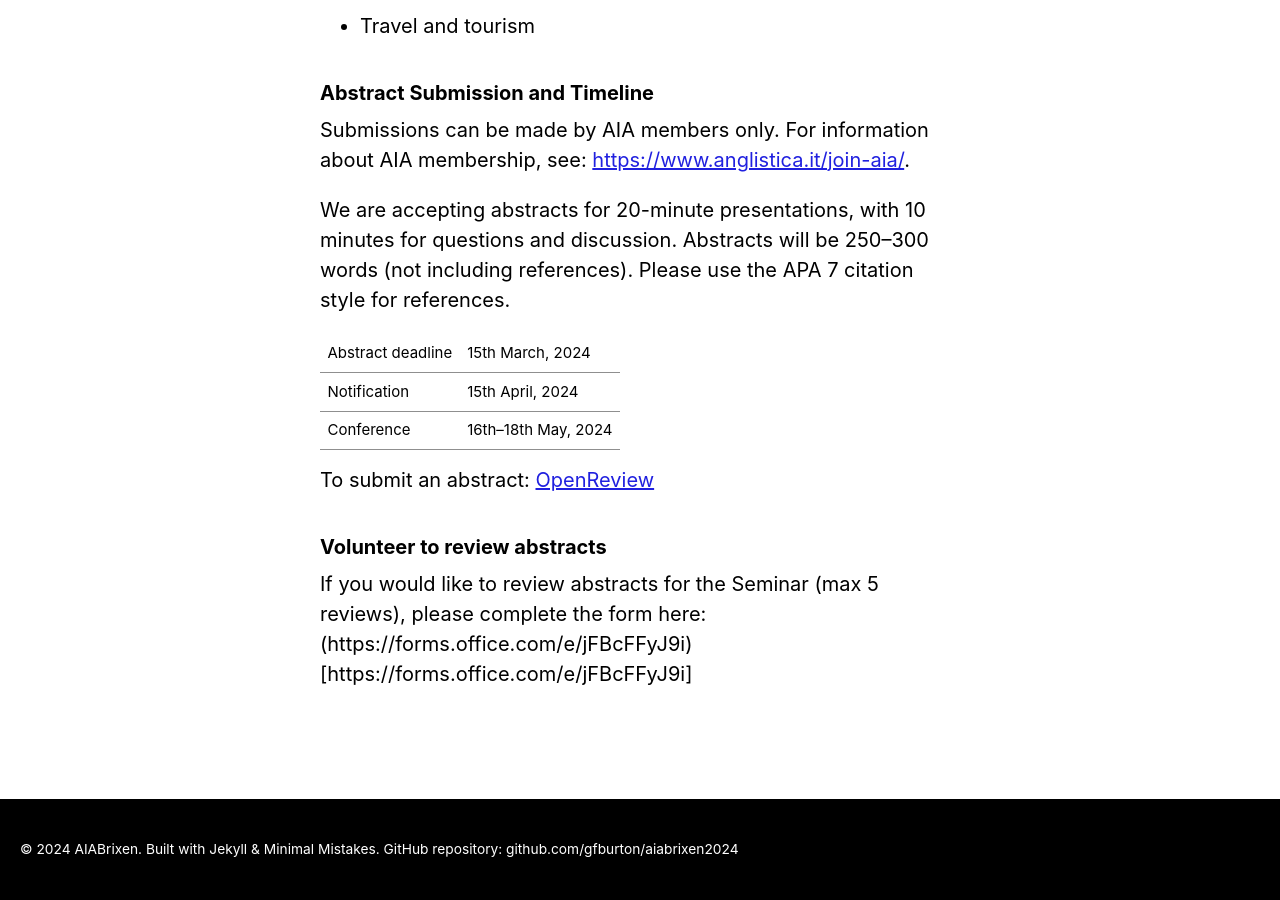
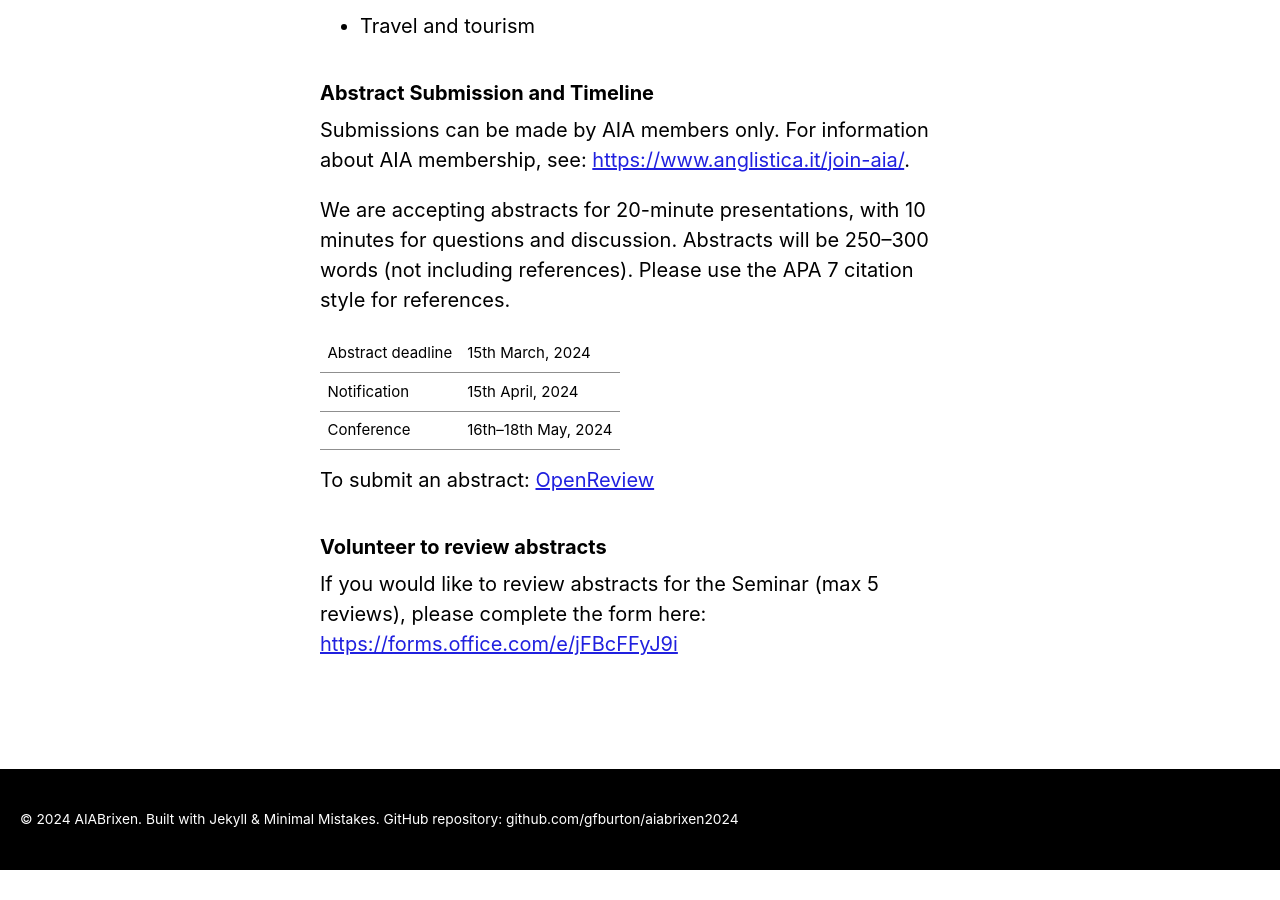
Before and after one commit to gfburton/aiabrixen2024, a Jekyll site: the page built from _pages/cfp.md, in a window 1280 px wide and 900 px high, scrolled down 903 px. Built offline with Jekyll 4.4.1, drawn with Linux system fonts in a browser that asks for light colours; cached includes are drawn as plain includes; nearby versions of some CDN libraries; after the commit the page ends 1773 px from its top, so only the background shows below that.

Commit message:
Update cfp.md

```diff
--- a/_pages/cfp.md
+++ b/_pages/cfp.md
@@ -46,4 +46,4 @@ To submit an abstract: [OpenReview](https://openreview.net/group?id=AIA/2024/Sem
 
 ### Volunteer to review abstracts
 
-If you would like to review abstracts for the Seminar (max 5 reviews), please complete the form here: (https://forms.office.com/e/jFBcFFyJ9i)[https://forms.office.com/e/jFBcFFyJ9i]
+If you would like to review abstracts for the Seminar (max 5 reviews), please complete the form here: [https://forms.office.com/e/jFBcFFyJ9i](https://forms.office.com/e/jFBcFFyJ9i)
```
